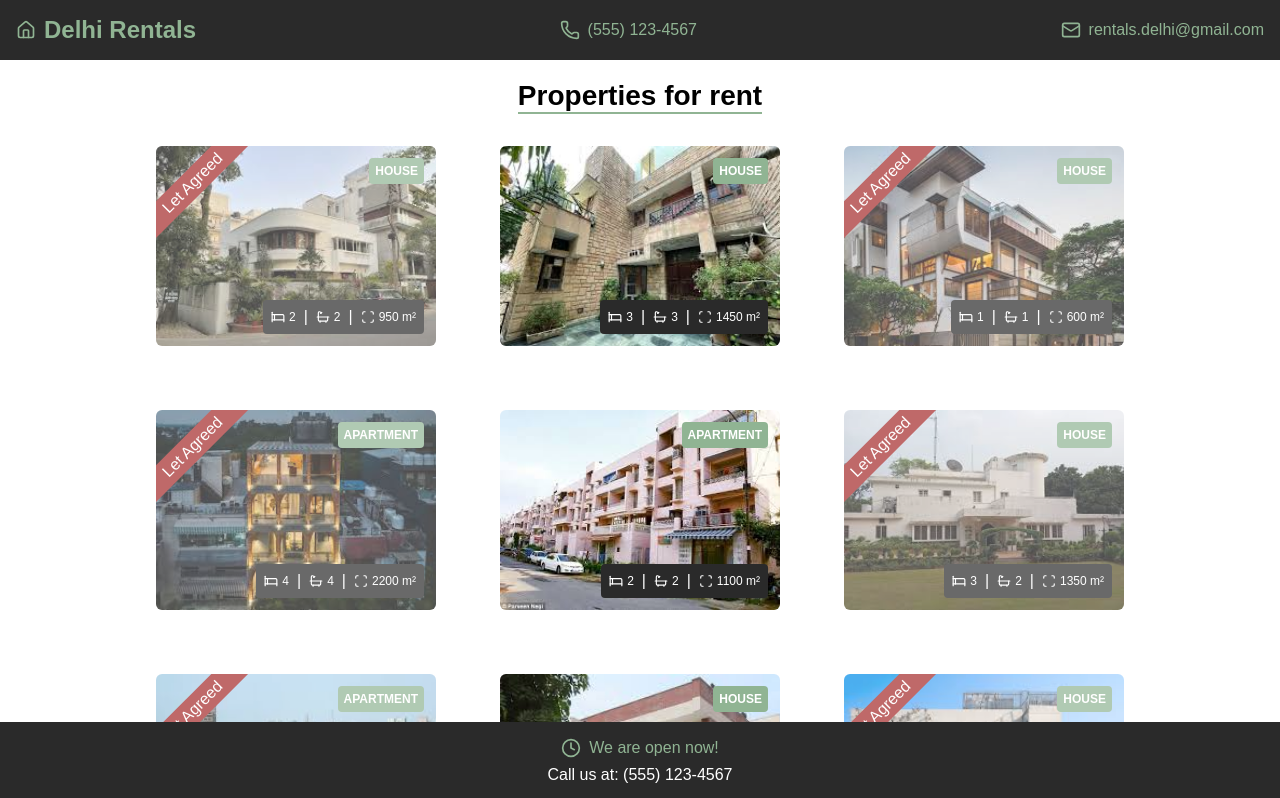
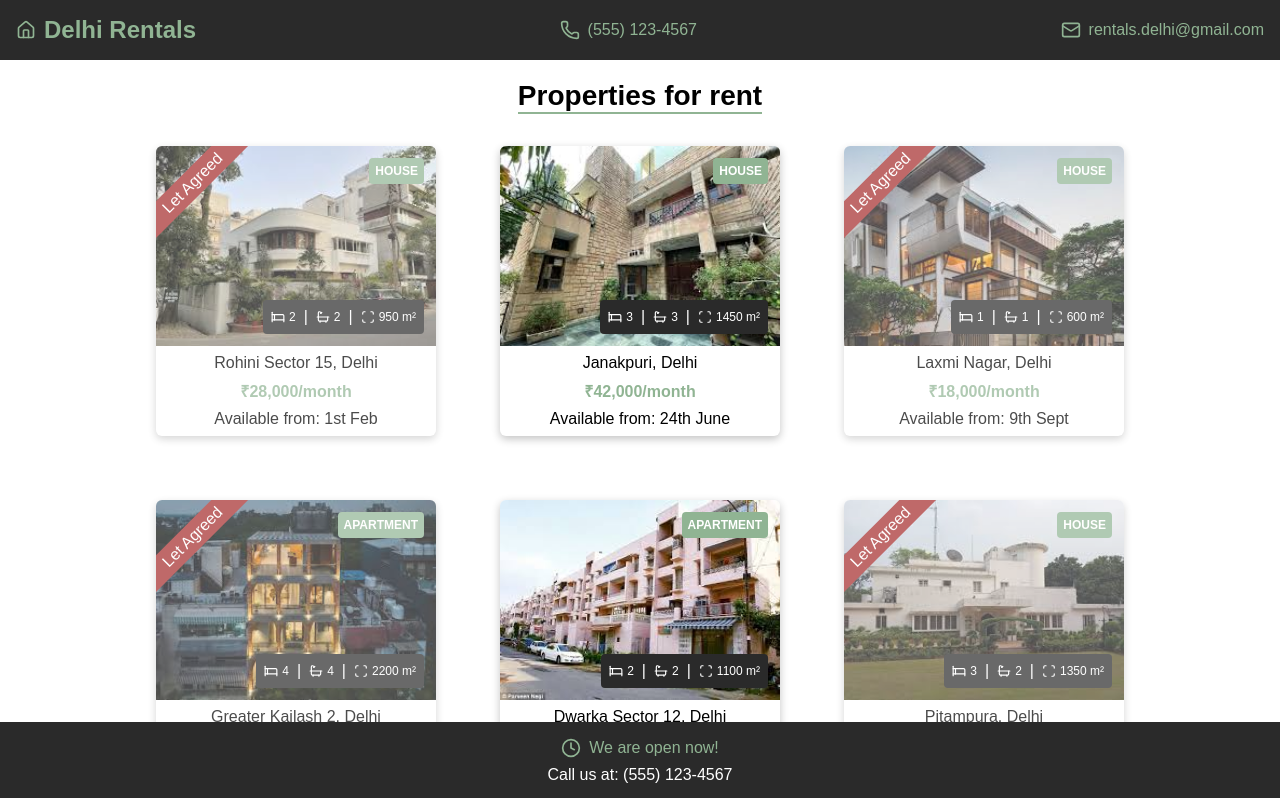
Before and after one commit to vidhi-thakur/practise-projects, a React (Vite) app in the folder delhi-rentals/: page / in a window 1280 px wide. Shown: the top 798 px of the page. Built offline with nearby package versions, Linux system fonts and the light colour scheme.

Commit message:
added property attribute section

```diff
--- a/delhi-rentals/src/components/propertyList/PropertyList.jsx
+++ b/delhi-rentals/src/components/propertyList/PropertyList.jsx
@@ -24,7 +24,11 @@ const PropertyList = () => {
               bedrooms={l.bedrooms}
               area={l.area}
             />
-            <PropertyAttribute />
+            <PropertyAttribute
+              address={l.address}
+              cost={l.cost}
+              availableFrom={l.availableFrom}
+            />
           </div>
         );
       })}
--- a/delhi-rentals/src/components/propertyList/PropertyList.module.css
+++ b/delhi-rentals/src/components/propertyList/PropertyList.module.css
@@ -10,5 +10,5 @@
 .property {
   border-radius: 6px;
   overflow: hidden;
-  position: relative;
+  box-shadow: rgba(0, 0, 0, 0.24) 0px 3px 8px;
 }
--- a/delhi-rentals/src/components/propertyList/imageSection/ImageSection.module.css
+++ b/delhi-rentals/src/components/propertyList/imageSection/ImageSection.module.css
@@ -1,4 +1,5 @@
 .container {
   width: 280px;
   height: 200px;
+  position: relative;
 }
--- a/delhi-rentals/src/components/propertyList/propertyAttribute/PropertyAttribute.jsx
+++ b/delhi-rentals/src/components/propertyList/propertyAttribute/PropertyAttribute.jsx
@@ -1,7 +1,13 @@
-// import styles from './PropertyAttribute.module.css';
+import styles from "./PropertyAttribute.module.css";
 
-const PropertyAttribute = () => {
-  return <div></div>;
+const PropertyAttribute = ({ address, cost, availableFrom }) => {
+  return (
+    <div className={styles.container}>
+      <p>{address}</p>
+      <p style={{ fontWeight: "bold", color: "var(--theme-green)" }}>{cost}</p>
+      <p>Available from: {availableFrom}</p>
+    </div>
+  );
 };
 
 export default PropertyAttribute;
--- a/delhi-rentals/src/components/propertyList/propertyAttribute/PropertyAttribute.module.css
+++ b/delhi-rentals/src/components/propertyList/propertyAttribute/PropertyAttribute.module.css
@@ -0,0 +1,8 @@
+.container {
+    display: flex;
+    flex-direction: column;
+    gap: 0.5rem;
+    text-align: center;
+    padding: 0.5rem;
+    font-size: 1rem;
+}
--- a/delhi-rentals/src/data/properties.js
+++ b/delhi-rentals/src/data/properties.js
@@ -8,8 +8,8 @@ export const properties = [
     isAvailable: true,
     address: "Rohini Sector 15, Delhi",
     cost: "₹28,000/month",
-      availableFrom: "2026-08-01",
-      image: "/image1.jpg"
+    availableFrom: "1st Feb",
+    image: "/image1.jpg",
   },
   {
     id: 2,
@@ -20,8 +20,8 @@ export const properties = [
     isAvailable: false,
     address: "Janakpuri, Delhi",
     cost: "₹42,000/month",
-      availableFrom: "2026-09-10",
-      image: "/image2.jpg"
+    availableFrom: "24th June",
+    image: "/image2.jpg",
   },
   {
     id: 3,
@@ -32,8 +32,8 @@ export const properties = [
     isAvailable: true,
     address: "Laxmi Nagar, Delhi",
     cost: "₹18,000/month",
-      availableFrom: "2026-07-15",
-      image: "/image3.jpg"
+    availableFrom: "9th Sept",
+    image: "/image3.jpg",
   },
   {
     id: 4,
@@ -44,8 +44,8 @@ export const properties = [
     isAvailable: true,
     address: "Greater Kailash 2, Delhi",
     cost: "₹85,000/month",
-      availableFrom: "2026-08-20",
-      image: "/image4.jpg"
+    availableFrom: "10th July",
+    image: "/image4.jpg",
   },
   {
     id: 5,
@@ -56,8 +56,8 @@ export const properties = [
     isAvailable: false,
     address: "Dwarka Sector 12, Delhi",
     cost: "₹32,000/month",
-      availableFrom: "2026-10-01",
-      image: "/image5.jpg"
+    availableFrom: "20th Oct",
+    image: "/image5.jpg",
   },
   {
     id: 6,
@@ -68,8 +68,8 @@ export const properties = [
     isAvailable: true,
     address: "Pitampura, Delhi",
     cost: "₹39,000/month",
-      availableFrom: "2026-07-25",
-      image: "/image6.jpg"
+    availableFrom: "2nd Nov",
+    image: "/image6.jpg",
   },
   {
     id: 7,
@@ -80,8 +80,8 @@ export const properties = [
     isAvailable: true,
     address: "Vasant Kunj, Delhi",
     cost: "₹1,20,000/month",
-      availableFrom: "2026-09-05",
-      image: "/image7.jpg"
+    availableFrom: "1st Jan",
+    image: "/image7.jpg",
   },
   {
     id: 8,
@@ -92,8 +92,8 @@ export const properties = [
     isAvailable: false,
     address: "Uttam Nagar, Delhi",
     cost: "₹22,000/month",
-      availableFrom: "2026-08-12",
-      image: "/image8.jpg"
+    availableFrom: "9th Mar",
+    image: "/image8.jpg",
   },
   {
     id: 9,
@@ -104,7 +104,7 @@ export const properties = [
     isAvailable: true,
     address: "Saket, Delhi",
     cost: "₹58,000/month",
-      availableFrom: "2026-07-30",
-      image: "/image9.jpg"
-    }
+    availableFrom: "16th Apr",
+    image: "/image9.jpg",
+  },
 ];
```
Lines whose indentation alone changed are shown as unchanged.
